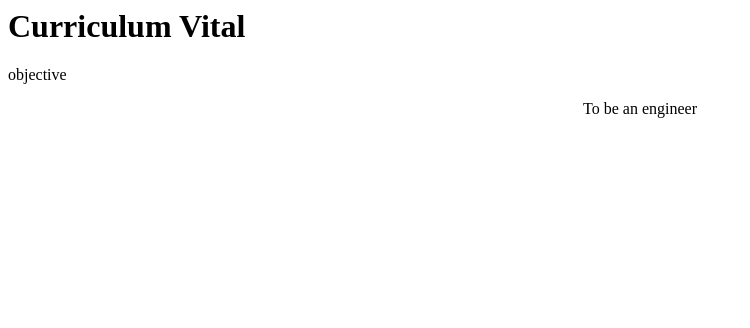
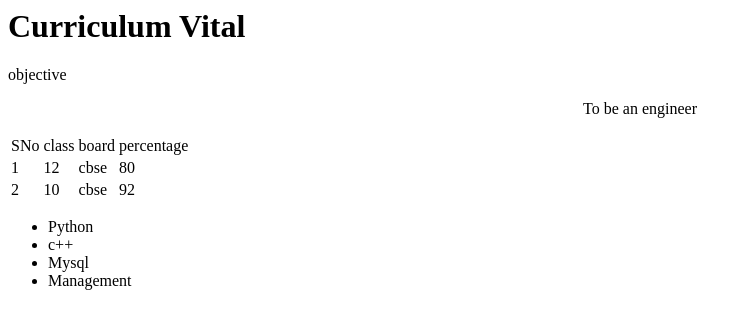
Before and after one commit to vaishnavipandey025/cv2, a plain HTML site: page ind.html in a window 1280 px wide. Shown: the whole page, without its empty margins (0-750 px from the left). Drawn offline with Linux system fonts and the light colour scheme.

Commit message:
Update ind.html

```diff
--- a/ind.html
+++ b/ind.html
@@ -5,5 +5,31 @@
 <body>
 <h1>Curriculum Vital</h1>
 objective<p align=center>To be an engineer</p>
+<table>
+  <tr>
+    <td>SNo</td>
+    <td>class</td>
+    <td>board</td>
+    <td>percentage</td>
+  </tr>
+  <tr>
+    <td>1</td>
+    <td>12</td>
+    <td>cbse</td>
+    <td>80</td>
+  </tr>
+  <tr>
+    <td>2</td>
+    <td>10</td>
+    <td>cbse</td>
+    <td>92</td>
+  </tr>
+  </table>
+  <ul>
+    <li>Python
+      <li>c++
+        <li>Mysql
+          <li>Management
+  </ul>
 </body>
 </html>
```
